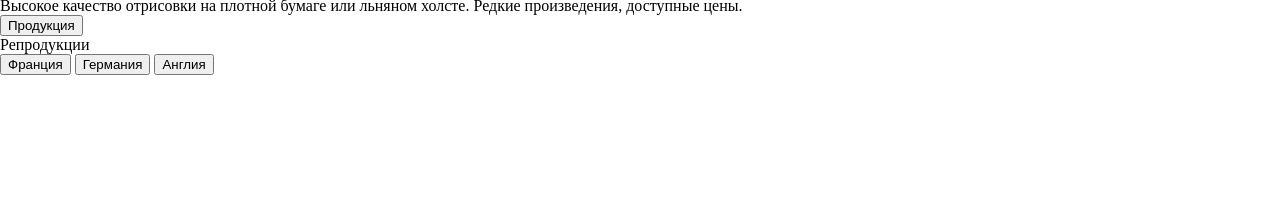
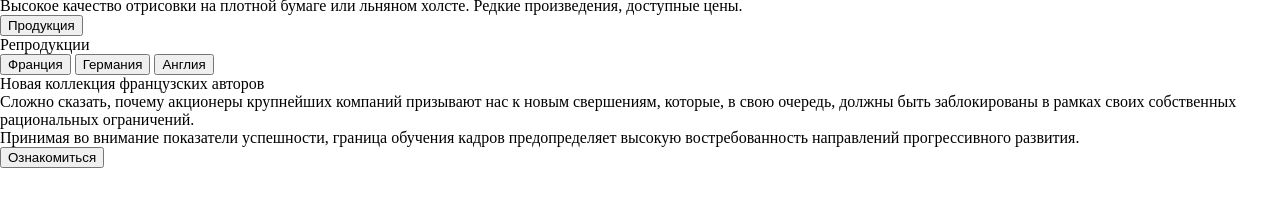
Before and after one commit to shahmuradovilyas17/StepIt, a plain HTML site: page Ptichka/index.html in a window 1280 px wide. Shown: the part 153-360 px from the top of the page. Drawn offline with nearby package versions, Linux system fonts and the light colour scheme; files that its build step writes are made by us from their sources; files whose address does not match are found by name.

Commit message:
New Collection Added

```diff
--- a/Ptichka/index.html
+++ b/Ptichka/index.html
@@ -115,6 +115,24 @@
             </div>
           </div>
         </div>
+        <div class="site-new-collection-bcg">
+          <div class="new-collection-text">
+            <div class="new-collection-title">
+              Новая коллекция французских авторов
+            </div>
+            <div class="new-collection-decription">
+              Сложно сказать, почему акционеры крупнейших компаний призывают нас
+              к новым свершениям, которые, в свою очередь, должны быть
+              заблокированы в рамках своих собственных рациональных ограничений.
+            </div>
+            <div class="new-collection-decription-2">
+              Принимая во внимание показатели успешности, граница обучения
+              кадров предопределяет высокую востребованность направлений
+              прогрессивного развития.
+            </div>
+            <button class="collection-button">Ознакомиться</button>
+          </div>
+        </div>
       </div>
     </div>
   </body>
```
